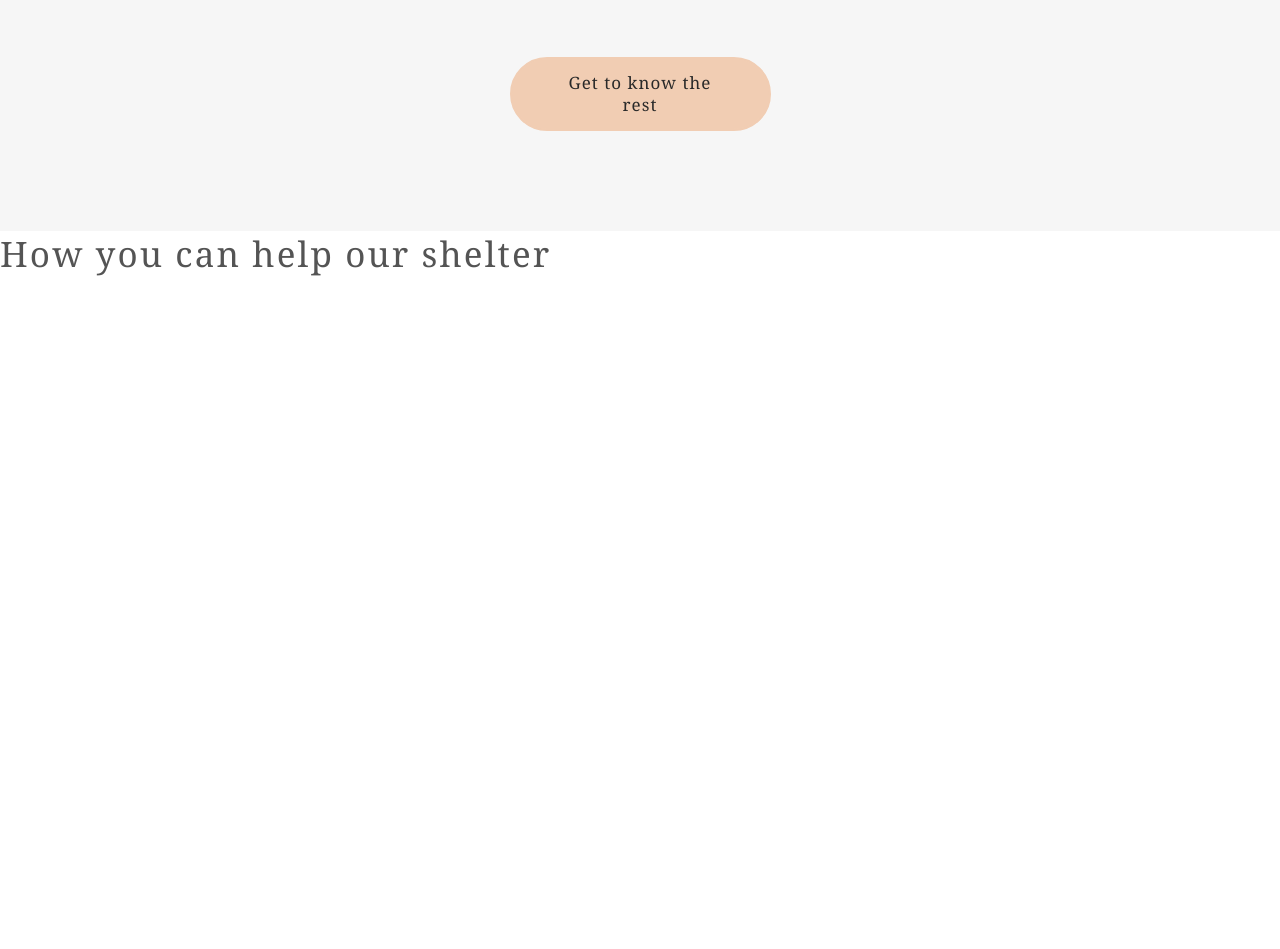
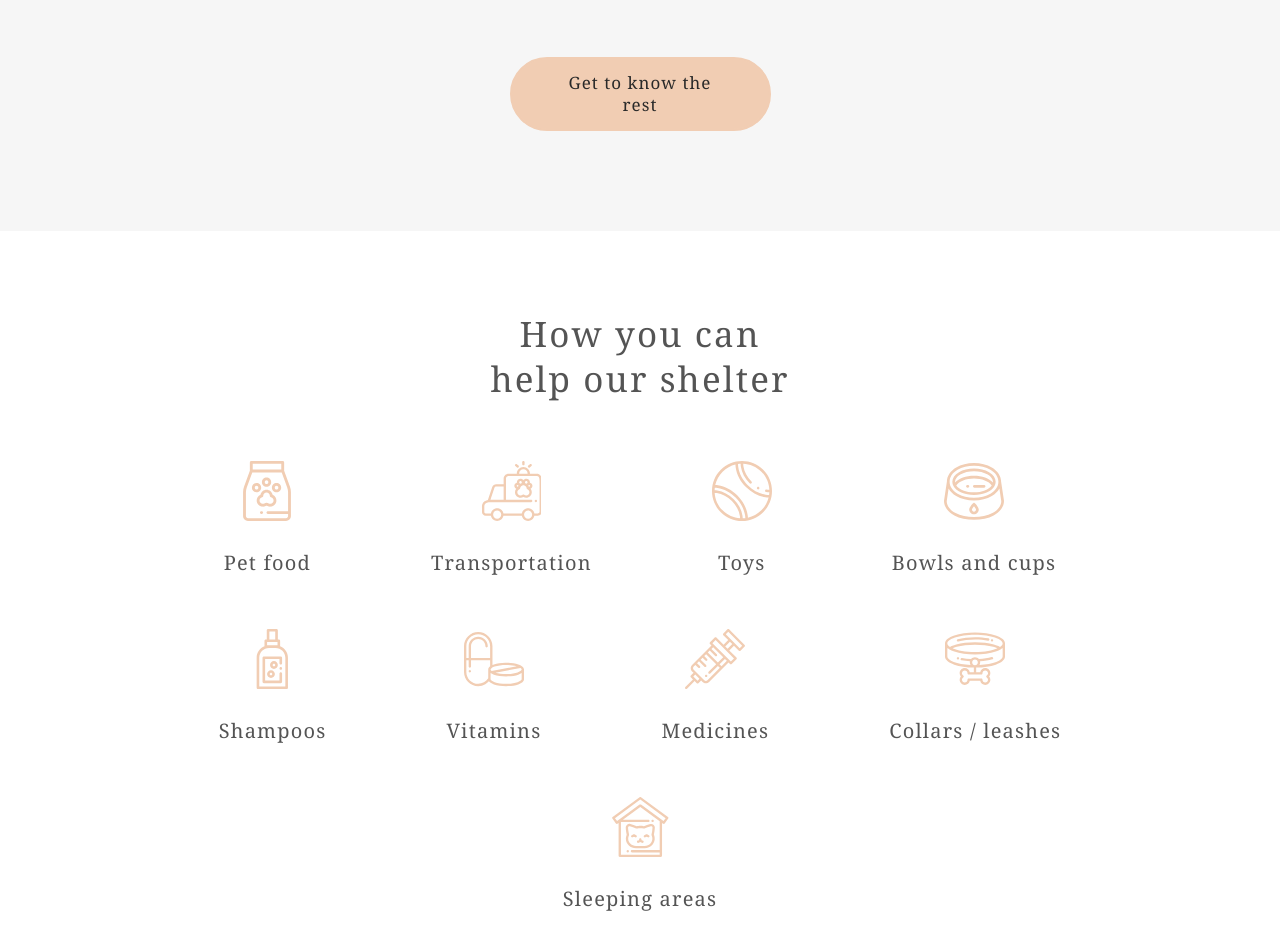
Before and after one commit to Diskantis/RS2023Q1_SHELTER, a website: page shelter/index.html in a window 1280 px wide. Shown: the part 2164-3113 px from the top of the page. Before the commit the page ends 2441 px from the top, so only its background shows below. Drawn offline with Linux system fonts and the light colour scheme.

Commit message:
feat: add page-help

```diff
--- a/shelter/index.html
+++ b/shelter/index.html
@@ -82,7 +82,55 @@
             </div>
         </section>
         <section id="anchor-3" class="page-help">
-            <h2 class="help__title">How you can help our shelter</h2>
+            <div class="help__block">
+                <h2 class="help__title">How you can help our shelter</h2>
+                <div class="help__content">
+                    <div class="help__card">
+                        <div class="ico ico_help food"></div>
+                        <span class="help-name">Pet food</span>
+                    </div>
+
+                    <div class="help__card">
+                        <div class="ico ico_help transport"></div>
+                        <span class="help-name">Transportation</span>
+                    </div>
+
+                    <div class="help__card">
+                        <div class="ico ico_help toys"></div>
+                        <span class="help-name">Toys</span>
+                    </div>
+
+                    <div class="help__card">
+                        <div class="ico ico_help bowls"></div>
+                        <span class="help-name">Bowls and cups</span>
+                    </div>
+
+                    <div class="help__card">
+                        <div class="ico ico_help shampoos"></div>
+                        <span class="help-name">Shampoos</span>
+                    </div>
+
+                    <div class="help__card">
+                        <div class="ico ico_help vitamins"></div>
+                        <span class="help-name">Vitamins</span>
+                    </div>
+
+                    <div class="help__card">
+                        <div class="ico ico_help medicines"></div>
+                        <span class="help-name">Medicines</span>
+                    </div>
+
+                    <div class="help__card">
+                        <div class="ico ico_help collars"></div>
+                        <span class="help-name">Collars / leashes</span>
+                    </div>
+
+                    <div class="help__card">
+                        <div class="ico ico_help sleeping"></div>
+                        <span class="help-name">Sleeping areas</span>
+                    </div>
+                </div>
+            </div>
         </section>
         <section class="page-in_addition"></section>
     </main>
--- a/shelter/sass/components/_icons.scss
+++ b/shelter/sass/components/_icons.scss
@@ -16,3 +16,37 @@
   background-repeat: no-repeat;
   rotate: 180deg;
 }
+
+.ico_help {
+  width: 60px;
+  height: 60px;
+  background-repeat: no-repeat;
+}
+
+.food {
+  background-image: url("./assets/icons/icon-pet-food.svg");
+}
+.transport {
+  background-image: url("./assets/icons/icon-transportation.svg");
+}
+.toys {
+  background-image: url("./assets/icons/icon-toys.svg");
+}
+.bowls {
+  background-image: url("./assets/icons/icon-bowls-and-cups.svg");
+}
+.shampoos {
+  background-image: url("./assets/icons/icon-shampoos.svg");
+}
+.vitamins {
+  background-image: url("./assets/icons/icon-vitamins.svg");
+}
+.medicines {
+  background-image: url("./assets/icons/icon-medicines.svg");
+}
+.collars {
+  background-image: url("./assets/icons/icon-collars-leashes.svg");
+}
+.sleeping {
+  background-image: url("./assets/icons/icon-sleeping-area.svg");
+}
--- a/shelter/sass/layouts/_help.scss
+++ b/shelter/sass/layouts/_help.scss
@@ -0,0 +1,37 @@
+.help__block {
+  display: flex;
+  flex-direction: column;
+  align-items: center;
+  padding-top: 80px;
+  padding-bottom: 100px;
+}
+
+.help__title {
+  width: 310px;
+  text-align: center;
+  padding-bottom: 60px;
+}
+
+.help__content{
+  width: 1030px;
+  display: flex;
+  flex-wrap: wrap;
+  justify-content: center;
+  row-gap: 55px;
+  column-gap: 120px;
+}
+
+.help__card {
+  height: 113px;
+  display: flex;
+  flex-direction: column;
+  justify-content: space-between;
+  align-items: center;
+}
+
+.help-name {
+  @extend %font-primary;
+  @include font ($size: 2.0rem, $height: 2.3rem);
+  letter-spacing: 0.06em;
+  color: $color-dark-text;
+}
--- a/shelter/sass/layouts/_our_friends.scss
+++ b/shelter/sass/layouts/_our_friends.scss
@@ -13,12 +13,14 @@
 .friends__title {
   text-align: center;
 }
+
 .cards__block {
   display: flex;
   justify-content: space-between;
   align-items: center;
   column-gap: 53px;
 }
+
 .friends__slider {
   display: flex;
   justify-content: space-between;
@@ -26,6 +28,7 @@
   column-gap: 90px;
   padding: 60px 0;
 }
+
 .friend__card {
   width: 270px;
   height: 435px;
@@ -35,6 +38,7 @@
   background-color: $color-nav-text_hover;
   border-radius: 9px;
   gap: 30px;
+  cursor: pointer;
   &:hover {
     background-color: $color-light-text;
     .btn_card {
```
Also changed, not shown: shelter/sass/assets/icons/icon-bowls-and-cups.svg (added), shelter/sass/assets/icons/icon-collars-leashes.svg (added), shelter/sass/assets/icons/icon-medicines.svg (added), shelter/sass/assets/icons/icon-pet-food.svg (added), shelter/sass/assets/icons/icon-shampoos.svg (added), shelter/sass/assets/icons/icon-sleeping-area.svg (added), shelter/sass/assets/icons/icon-toys.svg (added), shelter/sass/assets/icons/icon-transportation.svg (added), shelter/sass/assets/icons/icon-vitamins.svg (added), shelter/sass/style.css, 1 other file.
